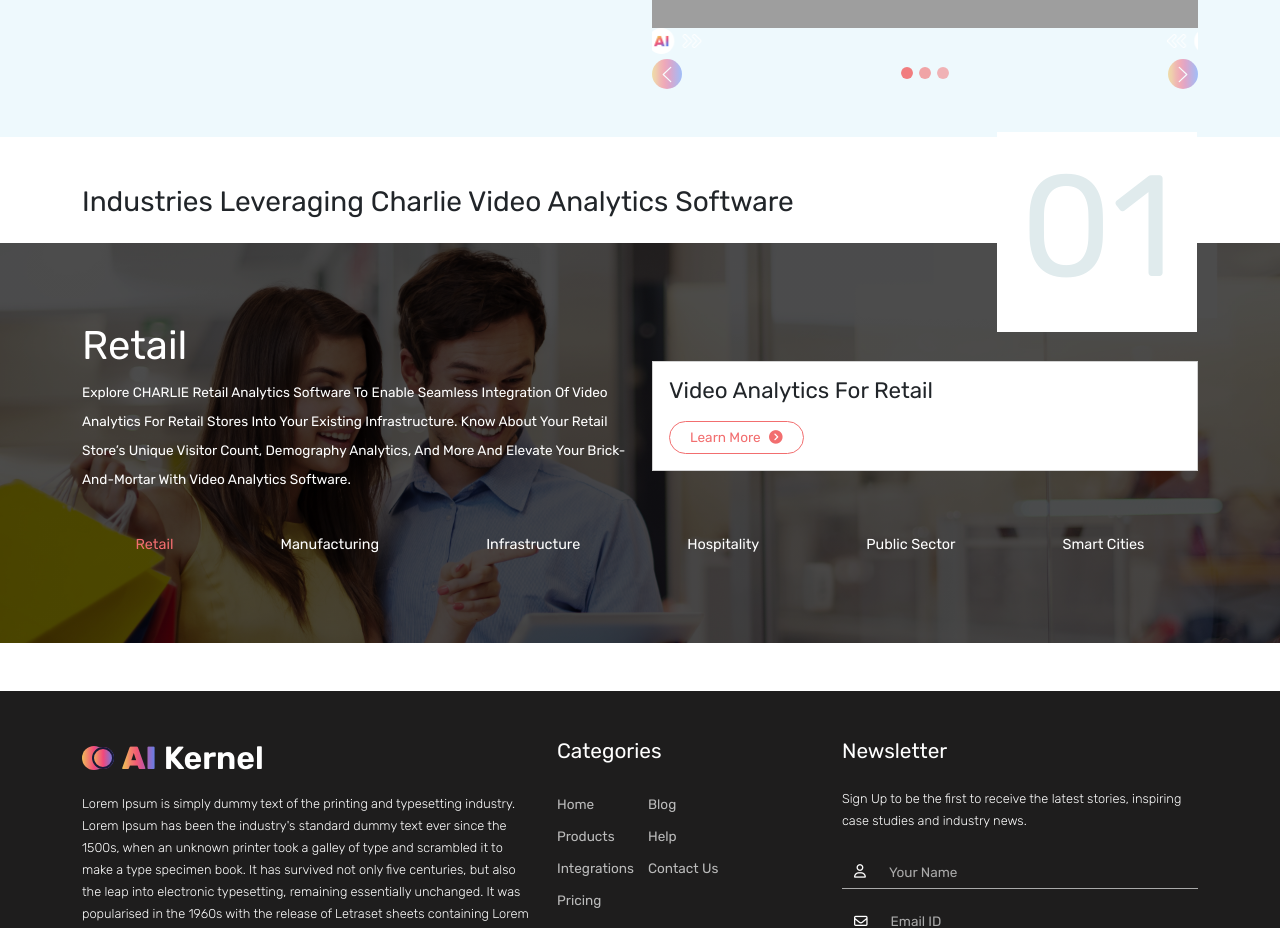
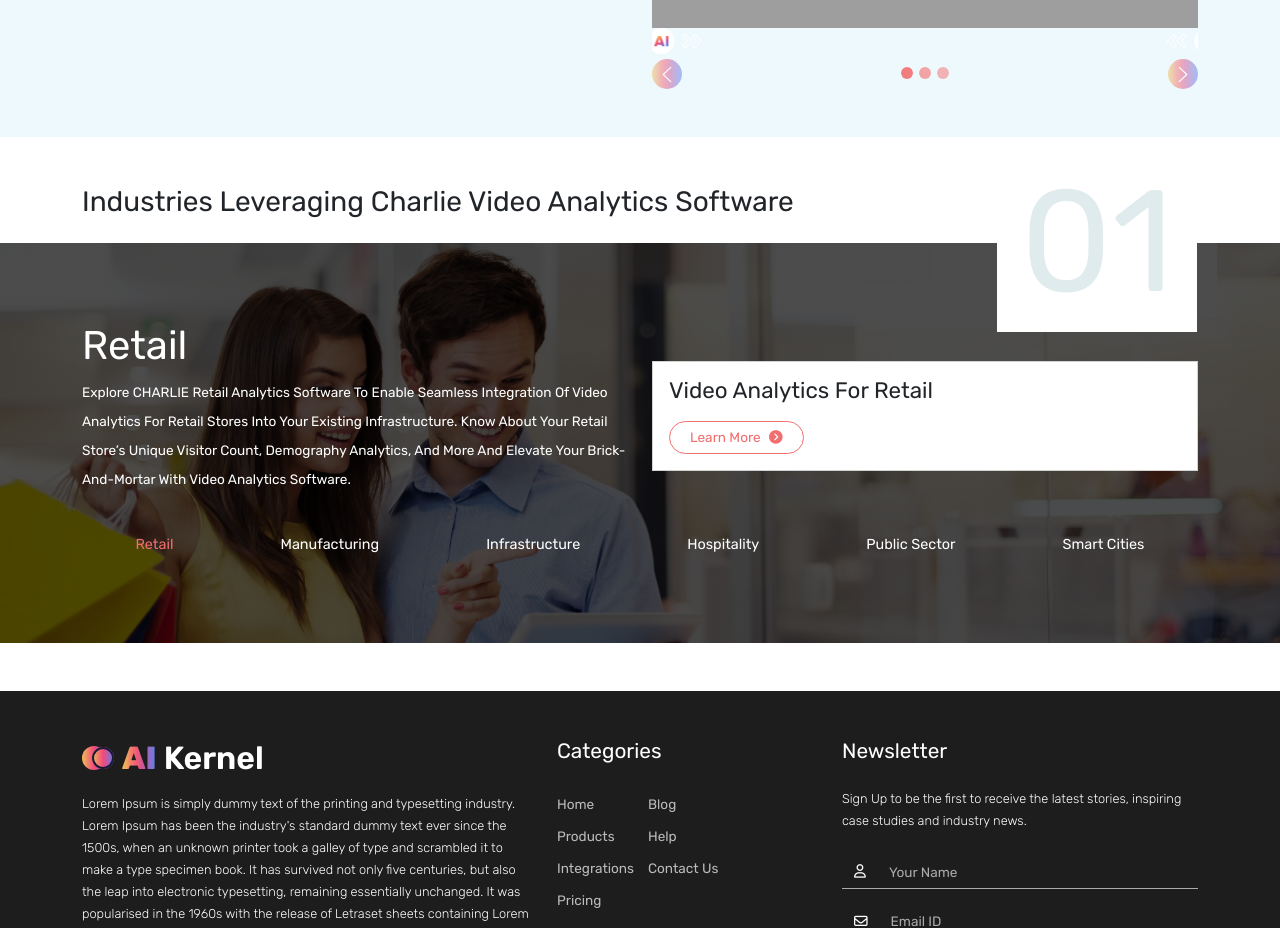
Before and after one commit to stplpune/ai-kernel-web, an Angular app: page /home in a window 1280 px wide. Shown: the part 1560-2488 px from the top of the page. Built offline with nearby package versions, Linux system fonts and the light colour scheme; grey boxes are pictures that could not be loaded.

Commit message:
number section in industries position changed

```diff
--- a/src/app/modules/public/home/home.component.scss
+++ b/src/app/modules/public/home/home.component.scss
@@ -208,11 +208,11 @@ header #statistics p {
     font-size: 9rem;
     color: #E0EBED;
     position: absolute;
-    top: -190px;
+    top: -170px;
     right: 13px;
     width: 200px;
-    height: 200px;
-    line-height: 190px;
+    height: 180px;
+    line-height: 180px;
     text-align: center;
 }
 
```
